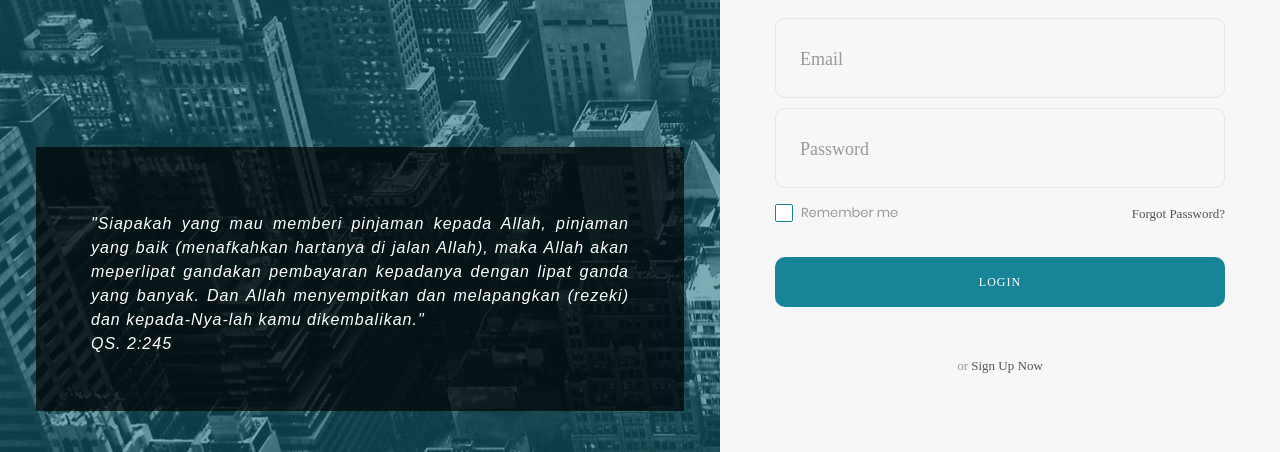
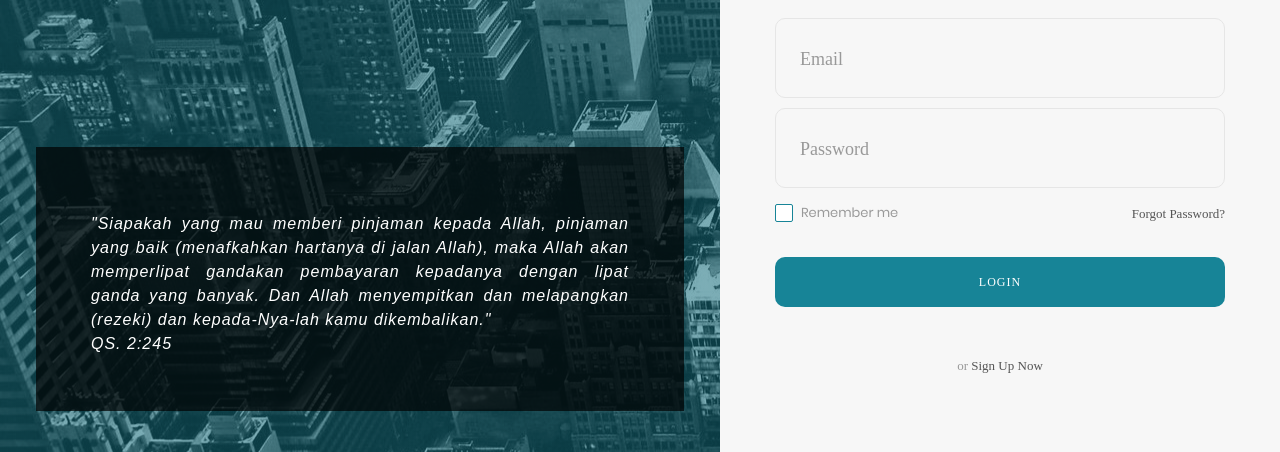
Before and after one commit to alamisharia/loginpage, a plain HTML site: page index.html in a window 1280 px wide. Shown: the part 361-813 px from the top of the page. Drawn offline with Linux system fonts and the light colour scheme; a web font is replaced by a local one.

```diff
--- a/index.html
+++ b/index.html
@@ -95,7 +95,7 @@
 				</form>
 
 				<div class="login100-more" style="background:linear-gradient(rgba(23,132,151,0.5), rgba(23,132,151,0.5)),url('images/logo-bg.jpg');">
-					<quote style="color:white;font-style: italic;position: absolute;bottom: 5%;left: 5%;right: 5%;letter-spacing: 1px;background: rgb(0, 0, 0);background: rgba(0, 0, 0, 0.7);text-align: justify;padding:65px 55px 55px 55px">"Siapakah yang mau memberi pinjaman kepada Allah, pinjaman yang baik (menafkahkan hartanya di jalan Allah), maka Allah akan meperlipat gandakan pembayaran kepadanya dengan lipat ganda yang banyak. Dan Allah menyempitkan dan melapangkan (rezeki) dan kepada-Nya-lah kamu dikembalikan."<br/>
+					<quote style="color:white;font-style: italic;position: absolute;bottom: 5%;left: 5%;right: 5%;letter-spacing: 1px;background: rgb(0, 0, 0);background: rgba(0, 0, 0, 0.7);text-align: justify;padding:65px 55px 55px 55px">"Siapakah yang mau memberi pinjaman kepada Allah, pinjaman yang baik (menafkahkan hartanya di jalan Allah), maka Allah akan memperlipat gandakan pembayaran kepadanya dengan lipat ganda yang banyak. Dan Allah menyempitkan dan melapangkan (rezeki) dan kepada-Nya-lah kamu dikembalikan."<br/>
 					QS. 2:245
 					</quote>
 				</div>
```
